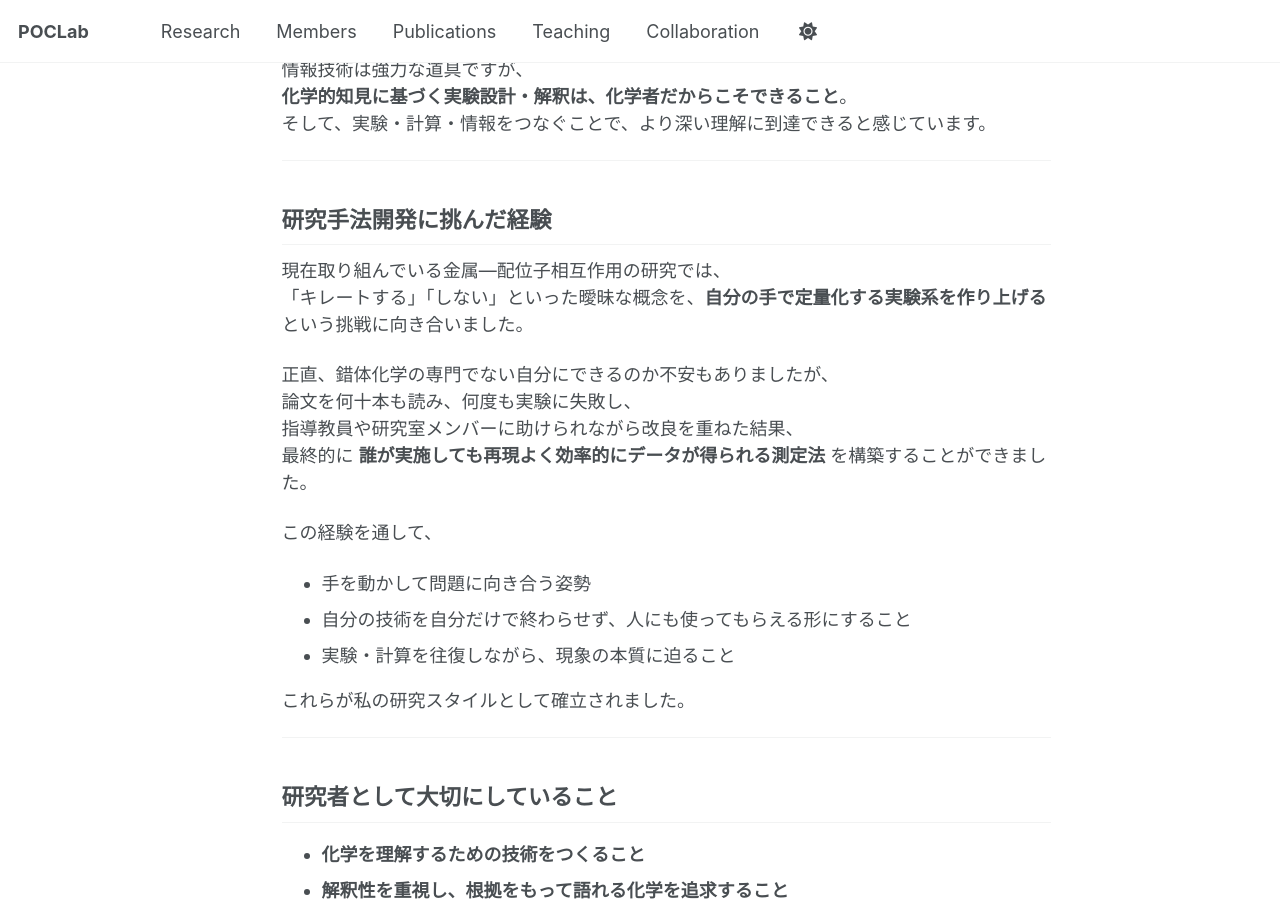
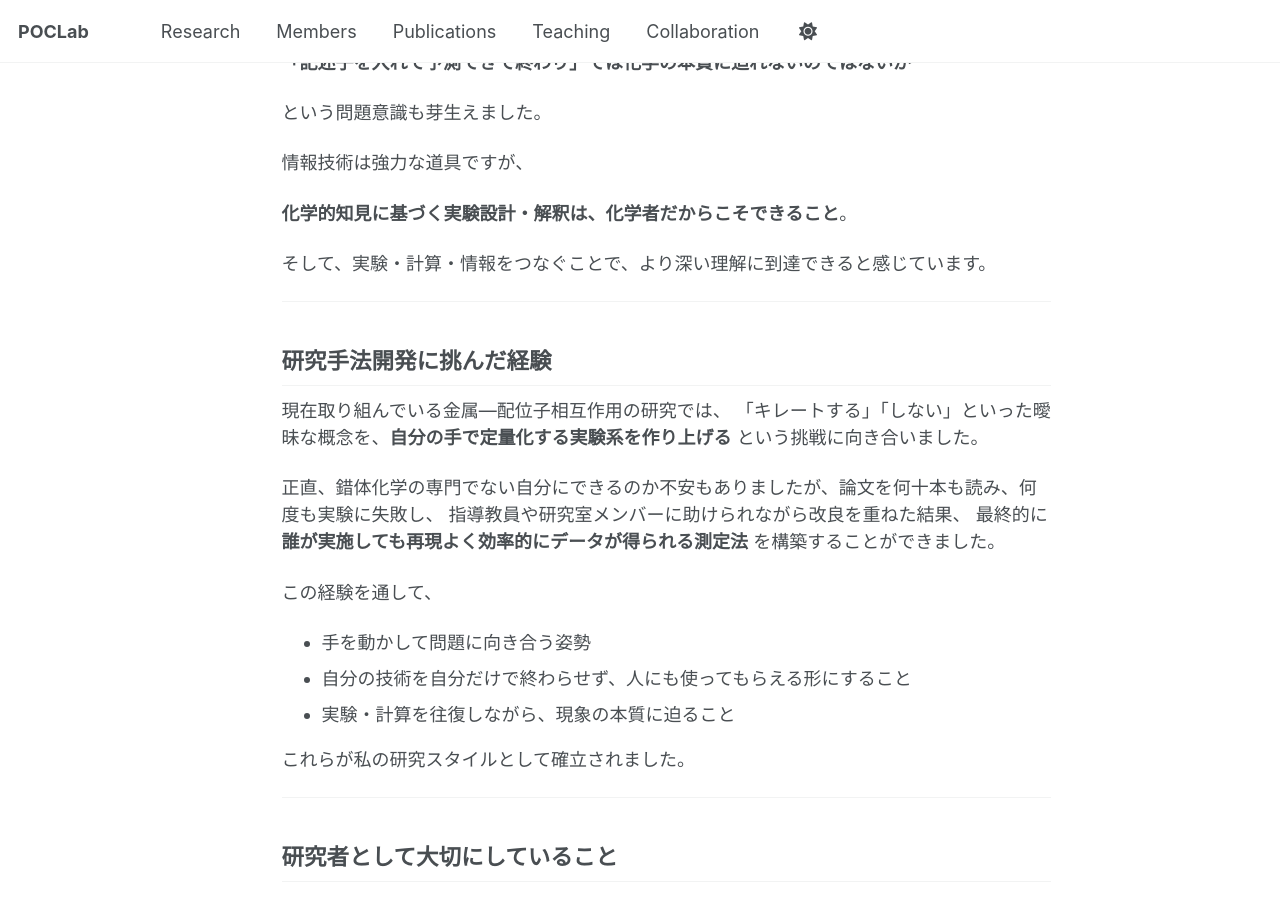
Before and after one commit to poclab-web/homepage, a Jekyll site: the page built from _members/tada-chihiro.md, in a window 1280 px wide and 900 px high, scrolled down 552 px. Built offline with Jekyll 4.4.1, drawn with Linux system fonts in a browser that asks for light colours; a script that is not in the unit is left out; part of the change alters nothing that is shown; some of the changed text lies outside the part shown.

Commit message:
マークダウンの微修正

```diff
--- a/_members/tada-chihiro.md
+++ b/_members/tada-chihiro.md
@@ -10,31 +10,33 @@ permalink: /members/tada-chihiro/
 ## 研究者としてのバックグラウンド
 
 私は高専時代、有機合成化学を中心に学び、分子を自分の手でつくることに強い魅力を感じていました。
+
 当時から「生成物ができた／できない」で終わるのではなく、
 **なぜ反応が進むのか、どの要因が支配的なのかを理解したい** という思いが常にありました。
 この“仕組みを知りたい”という感覚が、現在の研究姿勢の原点となっています。
 
 大学編入をきっかけに、私はケモインフォマティクスという分野と出会いました。
 情報科学と化学を組み合わせるこの学問は、高専時代の私が強く求めていた領域でした。
+
 同時に、実際に学んでいく中で、
+
 **「記述子を入れて予測できて終わり」では化学の本質に迫れないのではないか**
+
 という問題意識も芽生えました。
 
 情報技術は強力な道具ですが、
+
 **化学的知見に基づく実験設計・解釈は、化学者だからこそできること**。
+
 そして、実験・計算・情報をつなぐことで、より深い理解に到達できると感じています。
 
 ---
 
 ## 研究手法開発に挑んだ経験
 
-現在取り組んでいる金属—配位子相互作用の研究では、
-「キレートする」「しない」といった曖昧な概念を、**自分の手で定量化する実験系を作り上げる** という挑戦に向き合いました。
+現在取り組んでいる金属—配位子相互作用の研究では、  「キレートする」「しない」といった曖昧な概念を、**自分の手で定量化する実験系を作り上げる** という挑戦に向き合いました。
 
-正直、錯体化学の専門でない自分にできるのか不安もありましたが、
-論文を何十本も読み、何度も実験に失敗し、
-指導教員や研究室メンバーに助けられながら改良を重ねた結果、
-最終的に **誰が実施しても再現よく効率的にデータが得られる測定法** を構築することができました。
+正直、錯体化学の専門でない自分にできるのか不安もありましたが、論文を何十本も読み、何度も実験に失敗し、  指導教員や研究室メンバーに助けられながら改良を重ねた結果、  最終的に **誰が実施しても再現よく効率的にデータが得られる測定法** を構築することができました。
 
 この経験を通して、
 
@@ -123,7 +125,8 @@ permalink: /members/tada-chihiro/
   - 開催報告：<https://zenn.dev/poclab_techblog/articles/3e6a35c3da3d72>
 - **第二回 ケモインフォマティクス×ハッカソン合宿 in 横浜　8月下旬開催予定**
 
-## 出身
+## 経歴
+
 | 年度 | 所属・経歴 |
 |------|------------|
 | 2023–2025 | 横浜国立大学 理工学部（高専からの3年次編入）|
```
